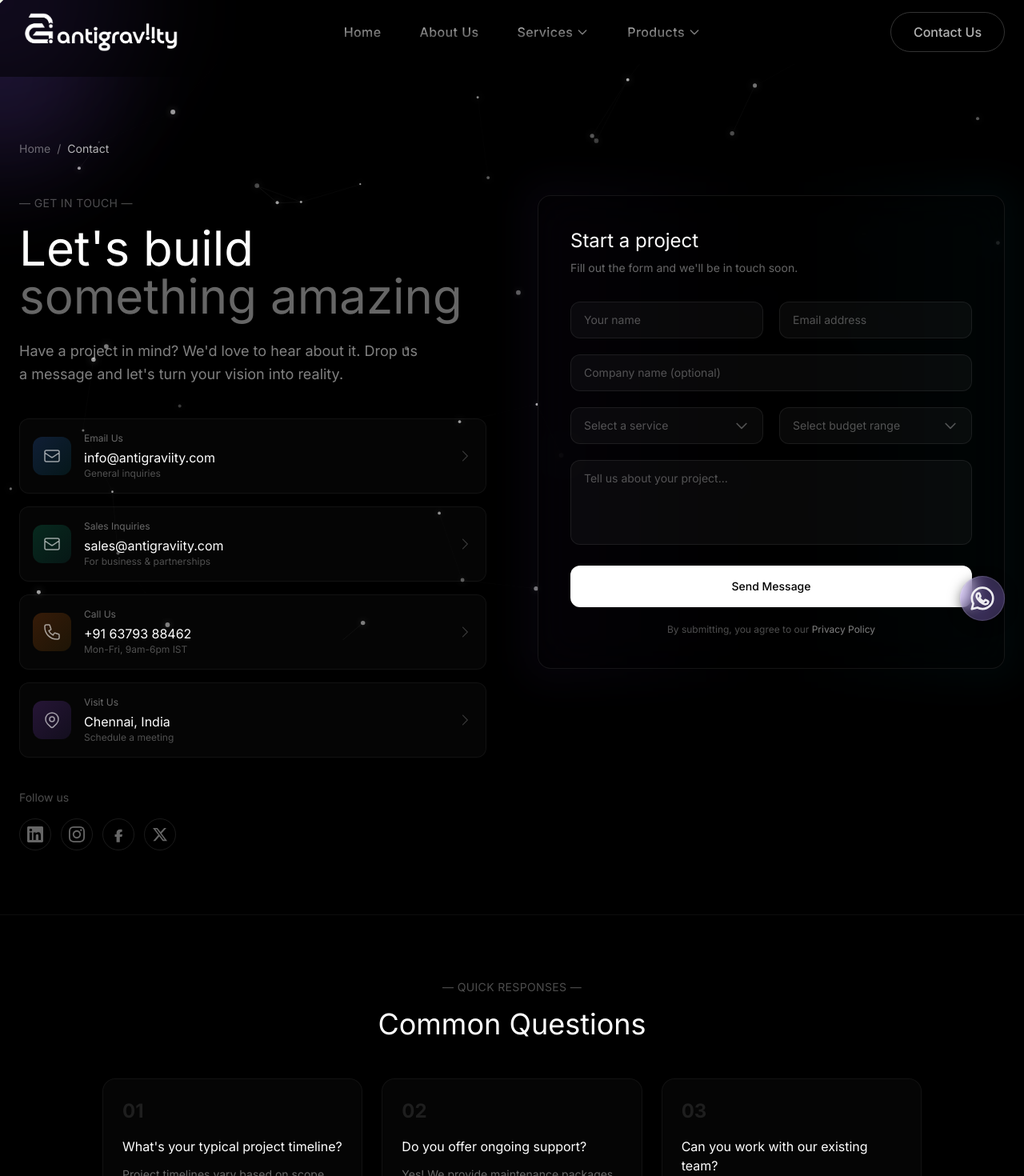
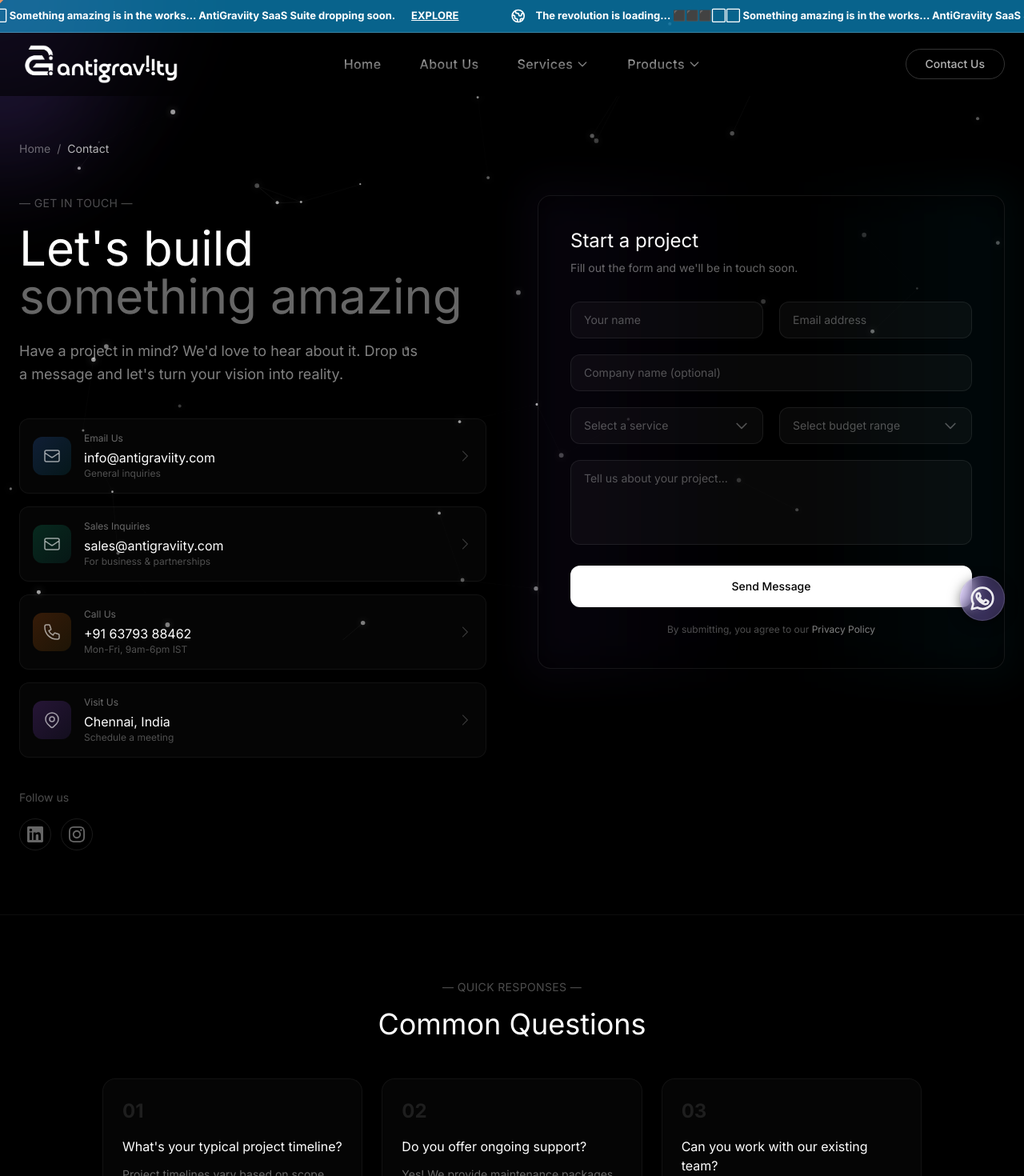
Before and after one commit to Antigraviity/antigraviity.com, a React (Create React App) app: page /contact in a window 1280 px wide. Shown: the top 1470 px of the page at 80% size. Built offline with nearby package versions, Linux system fonts and the light colour scheme; the HTML template or start-up script is replaced by a standard one; a web font is replaced by a local one.

Commit message:
feat: Add scrolling flash message, refine navigation, and update layout

```diff
--- a/src/App.js
+++ b/src/App.js
@@ -34,6 +34,7 @@ import NotFound from './pages/NotFound';
 import usePageTitle from './hooks/usePageTitle';
 import ThreeGlobe from './components/ThreeGlobe';
 import Pricing from './pages/Pricing';
+import FlashMessage from './components/FlashMessage';
 
 // ANTIGRAVIITY TECHNOLOGIES - COMPLETE WEBSITE
 // With Integrated Logo Animation
@@ -142,7 +143,7 @@ const Navigation = () => {
     location.pathname.startsWith('/aup');
 
   return (
-    <nav className={`fixed top-0 left-0 right-0 z-50 transition-all duration-500 ${isLegalPage
+    <nav className={`fixed top-10 left-0 right-0 z-50 transition-all duration-500 ${isLegalPage
       ? (scrolled ? 'bg-white/80 backdrop-blur-md border-b border-gray-200' : 'bg-white border-b border-gray-100')
       : (scrolled ? 'bg-black/50 backdrop-blur-md' : 'bg-black')
       }`}>
@@ -273,7 +274,7 @@ const Navigation = () => {
         <div className="hidden md:flex items-center justify-end" style={{ minWidth: '180px' }}>
           <Link
             to="/contact"
-            className="relative text-base font-medium px-7 py-3 rounded-full overflow-hidden transition-all duration-300"
+            className="relative text-sm font-medium px-6 py-2 rounded-full overflow-hidden transition-all duration-300"
             style={{
               background: 'transparent',
               border: isLegalPage ? '1px solid rgba(26,26,26,0.2)' : '1px solid rgba(255,255,255,0.2)',
@@ -1762,7 +1763,7 @@ const Footer = () => {
                     <path d="M20.447 20.452h-3.554v-5.569c0-1.328-.027-3.037-1.852-3.037-1.853 0-2.136 1.445-2.136 2.939v5.667H9.351V9h3.414v1.561h.046c.477-.9 1.637-1.85 3.37-1.85 3.601 0 4.267 2.37 4.267 5.455v6.286zM5.337 7.433c-1.144 0-2.063-.926-2.063-2.065 0-1.138.92-2.063 2.063-2.063 1.14 0 2.064.925 2.064 2.063 0 1.139-.925 2.065-2.064 2.065zm1.782 13.019H3.555V9h3.564v11.452zM22.225 0H1.771C.792 0 0 .774 0 1.729v20.542C0 23.227.792 24 1.771 24h20.451C23.2 24 24 23.227 24 22.271V1.729C24 .774 23.2 0 22.222 0h.003z" />
                   </svg>
                 ),
-                href: '#'
+                href: 'http://linkedin.com/company/antigraviity'
               },
               {
                 name: 'Instagram',
@@ -1771,30 +1772,14 @@ const Footer = () => {
                     <path d="M12 2.163c3.204 0 3.584.012 4.85.07 3.252.148 4.771 1.691 4.919 4.919.058 1.265.069 1.645.069 4.849 0 3.205-.012 3.584-.069 4.849-.149 3.225-1.664 4.771-4.919 4.919-1.266.058-1.644.07-4.85.07-3.204 0-3.584-.012-4.849-.07-3.26-.149-4.771-1.699-4.919-4.92-.058-1.265-.07-1.644-.07-4.849 0-3.204.013-3.583.07-4.849.149-3.227 1.664-4.771 4.919-4.919 1.266-.057 1.645-.069 4.849-.069zm0-2.163c-3.259 0-3.667.014-4.947.072-4.358.2-6.78 2.618-6.98 6.98-.059 1.281-.073 1.689-.073 4.948 0 3.259.014 3.668.072 4.948.2 4.358 2.618 6.78 6.98 6.98 1.281.058 1.689.072 4.948.072 3.259 0 3.668-.014 4.948-.072 4.354-.2 6.782-2.618 6.979-6.98.059-1.28.073-1.689.073-4.948 0-3.259-.014-3.667-.072-4.947-.196-4.354-2.617-6.78-6.979-6.98-1.281-.059-1.69-.073-4.949-.073zm0 5.838c-3.403 0-6.162 2.759-6.162 6.162s2.759 6.163 6.162 6.163 6.162-2.759 6.162-6.163c0-3.403-2.759-6.162-6.162-6.162zm0 10.162c-2.209 0-4-1.79-4-4 0-2.209 1.791-4 4-4s4 1.791 4 4c0 2.21-1.791 4-4 4zm6.406-11.845c-.796 0-1.441.645-1.441 1.44s.645 1.44 1.441 1.44c.795 0 1.439-.645 1.439-1.44s-.644-1.44-1.439-1.44z" />
                   </svg>
                 ),
-                href: '#'
-              },
-              {
-                name: 'Facebook',
-                icon: (
-                  <svg className="w-5 h-5" fill="currentColor" viewBox="0 0 24 24">
-                    <path d="M9.101 23.691v-7.98H6.627v-3.667h2.474v-1.58c0-4.085 1.848-5.978 5.858-5.978.401 0 .955.042 1.468.103a8.68 8.68 0 0 1 1.141.195v3.325a8.623 8.623 0 0 0-.653-.036c-2.148 0-2.797 1.657-2.797 2.895v1.085h3.988l-.85 3.667h-3.138v7.98h-5.017z" />
-                  </svg>
-                ),
-                href: '#'
-              },
-              {
-                name: 'Twitter',
-                icon: (
-                  <svg className="w-5 h-5" fill="currentColor" viewBox="0 0 24 24">
-                    <path d="M18.244 2.25h3.308l-7.227 8.26 8.502 11.24H16.17l-5.214-6.817L4.99 21.75H1.68l7.73-8.835L1.254 2.25H8.08l4.713 6.231zm-1.161 17.52h1.833L7.084 4.126H5.117z" />
-                  </svg>
-                ),
-                href: '#'
+                href: 'https://www.instagram.com/antigraviity_technologies/'
               }
             ].map((social) => (
               <a
                 key={social.name}
                 href={social.href}
+                target={social.href.startsWith('http') ? '_blank' : undefined}
+                rel={social.href.startsWith('http') ? 'noopener noreferrer' : undefined}
                 className={`w-10 h-10 rounded-full flex items-center justify-center transition-all hover:scale-110 ${isLegalPage
                   ? 'border border-gray-300 text-gray-600 hover:text-gray-900 hover:border-gray-400 hover:bg-gray-100'
                   : 'border border-white/10 text-white/40 hover:text-white hover:border-white/30 hover:bg-white/5'
@@ -1844,7 +1829,11 @@ const ScrollToTop = () => {
   const { pathname } = useLocation();
 
   useEffect(() => {
-    window.scrollTo(0, 0);
+    window.scrollTo({
+      top: 0,
+      left: 0,
+      behavior: 'instant'
+    });
   }, [pathname]);
 
   return null;
@@ -1893,9 +1882,11 @@ const MainLayout = () => {
   return (
     <div className={`min-h-screen relative w-full overflow-x-hidden ${isLegalPage ? 'bg-white text-gray-900' : 'bg-black text-white'}`}>
       {!isLegalPage && <InteractiveParticles />}
+      <FlashMessage />
       <Navigation />
 
-      <main className="relative z-10">
+      <main className="relative z-10 transition-opacity duration-300 ease-in-out key={location.pathname}">
+        <div key={location.pathname} className="animate-fade-in">
           <Routes>
             <Route path="/" element={<HomePage />} />
             <Route path="/about-us" element={<AboutUs />} />
@@ -1922,6 +1913,7 @@ const MainLayout = () => {
             <Route path="/pricing" element={<Navigate to="/pricing/web-development" replace />} />
             <Route path="/pricing/:category" element={<Pricing />} />
           </Routes>
+        </div>
       </main>
 
       <Footer />
--- /dev/null
+++ b/src/components/FlashMessage.js
@@ -0,0 +1,41 @@
+import React from 'react';
+import { Link } from 'react-router-dom';
+
+const FlashMessage = () => {
+    return (
+        <div className="fixed top-0 left-0 right-0 z-[60] bg-[#0ea5e9]/60 backdrop-blur-xl border-b border-white/20 text-white py-2.5 overflow-hidden">
+            <div className="animate-marquee whitespace-nowrap flex items-center">
+                <span className="mx-8 text-[13px] font-bold flex items-center gap-3">
+                    <svg className="w-5 h-5 text-white" fill="none" viewBox="0 0 24 24" stroke="currentColor">
+                        <path strokeLinecap="round" strokeLinejoin="round" strokeWidth={2} d="M3.055 11H5a2 2 0 012 2v1a2 2 0 002 2 2 2 0 012 2v2.945M8 3.935V5.5A2.5 2.5 0 0010.5 8h.5a2 2 0 012 2 2 2 0 104 0 2 2 0 012-2h1.064M15 20.488V18a2 2 0 012-2h3.064M21 12a9 9 0 11-18 0 9 9 0 0118 0z" />
+                    </svg>
+                    The revolution is loading... ⬛⬛⬛⬜⬜ Something amazing is in the works... AntiGraviity SaaS Suite dropping soon.
+                    <Link to="/products" className="ml-2 underline hover:text-white/80 transition-colors">EXPLORE</Link>
+                </span>
+                <span className="mx-8 text-[13px] font-bold flex items-center gap-3">
+                    <svg className="w-5 h-5 text-white" fill="none" viewBox="0 0 24 24" stroke="currentColor">
+                        <path strokeLinecap="round" strokeLinejoin="round" strokeWidth={2} d="M3.055 11H5a2 2 0 012 2v1a2 2 0 002 2 2 2 0 012 2v2.945M8 3.935V5.5A2.5 2.5 0 0010.5 8h.5a2 2 0 012 2 2 2 0 104 0 2 2 0 012-2h1.064M15 20.488V18a2 2 0 012-2h3.064M21 12a9 9 0 11-18 0 9 9 0 0118 0z" />
+                    </svg>
+                    The revolution is loading... ⬛⬛⬛⬜⬜ Something amazing is in the works... AntiGraviity SaaS Suite dropping soon.
+                    <Link to="/products" className="ml-2 underline hover:text-white/80 transition-colors">EXPLORE</Link>
+                </span>
+                <span className="mx-8 text-[13px] font-bold flex items-center gap-3">
+                    <svg className="w-5 h-5 text-white" fill="none" viewBox="0 0 24 24" stroke="currentColor">
+                        <path strokeLinecap="round" strokeLinejoin="round" strokeWidth={2} d="M3.055 11H5a2 2 0 012 2v1a2 2 0 002 2 2 2 0 012 2v2.945M8 3.935V5.5A2.5 2.5 0 0010.5 8h.5a2 2 0 012 2 2 2 0 104 0 2 2 0 012-2h1.064M15 20.488V18a2 2 0 012-2h3.064M21 12a9 9 0 11-18 0 9 9 0 0118 0z" />
+                    </svg>
+                    The revolution is loading... ⬛⬛⬛⬜⬜ Something amazing is in the works... AntiGraviity SaaS Suite dropping soon.
+                    <Link to="/products" className="ml-2 underline hover:text-white/80 transition-colors">EXPLORE</Link>
+                </span>
+                <span className="mx-8 text-[13px] font-bold flex items-center gap-3">
+                    <svg className="w-5 h-5 text-white" fill="none" viewBox="0 0 24 24" stroke="currentColor">
+                        <path strokeLinecap="round" strokeLinejoin="round" strokeWidth={2} d="M3.055 11H5a2 2 0 012 2v1a2 2 0 002 2 2 2 0 012 2v2.945M8 3.935V5.5A2.5 2.5 0 0010.5 8h.5a2 2 0 012 2 2 2 0 104 0 2 2 0 012-2h1.064M15 20.488V18a2 2 0 012-2h3.064M21 12a9 9 0 11-18 0 9 9 0 0118 0z" />
+                    </svg>
+                    The revolution is loading... ⬛⬛⬛⬜⬜ Something amazing is in the works... AntiGraviity SaaS Suite dropping soon.
+                    <Link to="/products" className="ml-2 underline hover:text-white/80 transition-colors">EXPLORE</Link>
+                </span>
+            </div>
+        </div>
+    );
+};
+
+export default FlashMessage;
--- a/src/index.css
+++ b/src/index.css
@@ -14,7 +14,7 @@
 }
 
 html {
-  scroll-behavior: smooth;
+  /* scroll-behavior: smooth; - Removed to fix instant scroll to top on navigation */
 }
 
 body {
@@ -154,3 +154,32 @@ select option[value=""] {
     transform: translate(-50%, -50%) scale(1.01);
   }
 }
+
+@keyframes fadeIn {
+  from {
+    opacity: 0;
+  }
+
+  to {
+    opacity: 1;
+  }
+}
+
+.animate-fade-in {
+  animation: fadeIn 0.3s ease-in-out forwards;
+}
+
+@keyframes marquee {
+  0% {
+    transform: translateX(0%);
+  }
+
+  100% {
+    transform: translateX(-100%);
+  }
+}
+
+.animate-marquee {
+  animation: marquee 25s linear infinite;
+  min-width: 100%;
+}
--- a/src/pages/ContactUs.js
+++ b/src/pages/ContactUs.js
@@ -274,7 +274,7 @@ const ContactUs = () => {
                           <path d="M20.447 20.452h-3.554v-5.569c0-1.328-.027-3.037-1.852-3.037-1.853 0-2.136 1.445-2.136 2.939v5.667H9.351V9h3.414v1.561h.046c.477-.9 1.637-1.85 3.37-1.85 3.601 0 4.267 2.37 4.267 5.455v6.286zM5.337 7.433c-1.144 0-2.063-.926-2.063-2.065 0-1.138.92-2.063 2.063-2.063 1.14 0 2.064.925 2.064 2.063 0 1.139-.925 2.065-2.064 2.065zm1.782 13.019H3.555V9h3.564v11.452zM22.225 0H1.771C.792 0 0 .774 0 1.729v20.542C0 23.227.792 24 1.771 24h20.451C23.2 24 24 23.227 24 22.271V1.729C24 .774 23.2 0 22.222 0h.003z" />
                         </svg>
                       ),
-                      href: '#'
+                      href: 'http://linkedin.com/company/antigraviity'
                     },
                     {
                       name: 'Instagram',
@@ -283,30 +283,14 @@ const ContactUs = () => {
                           <path d="M12 2.163c3.204 0 3.584.012 4.85.07 3.252.148 4.771 1.691 4.919 4.919.058 1.265.069 1.645.069 4.849 0 3.205-.012 3.584-.069 4.849-.149 3.225-1.664 4.771-4.919 4.919-1.266.058-1.644.07-4.85.07-3.204 0-3.584-.012-4.849-.07-3.26-.149-4.771-1.699-4.919-4.92-.058-1.265-.07-1.644-.07-4.849 0-3.204.013-3.583.07-4.849.149-3.227 1.664-4.771 4.919-4.919 1.266-.057 1.645-.069 4.849-.069zm0-2.163c-3.259 0-3.667.014-4.947.072-4.358.2-6.78 2.618-6.98 6.98-.059 1.281-.073 1.689-.073 4.948 0 3.259.014 3.668.072 4.948.2 4.358 2.618 6.78 6.98 6.98 1.281.058 1.689.072 4.948.072 3.259 0 3.668-.014 4.948-.072 4.354-.2 6.782-2.618 6.979-6.98.059-1.28.073-1.689.073-4.948 0-3.259-.014-3.667-.072-4.947-.196-4.354-2.617-6.78-6.979-6.98-1.281-.059-1.69-.073-4.949-.073zm0 5.838c-3.403 0-6.162 2.759-6.162 6.162s2.759 6.163 6.162 6.163 6.162-2.759 6.162-6.163c0-3.403-2.759-6.162-6.162-6.162zm0 10.162c-2.209 0-4-1.79-4-4 0-2.209 1.791-4 4-4s4 1.791 4 4c0 2.21-1.791 4-4 4zm6.406-11.845c-.796 0-1.441.645-1.441 1.44s.645 1.44 1.441 1.44c.795 0 1.439-.645 1.439-1.44s-.644-1.44-1.439-1.44z" />
                         </svg>
                       ),
-                      href: '#'
-                    },
-                    {
-                      name: 'Facebook',
-                      icon: (
-                        <svg className="w-5 h-5" fill="currentColor" viewBox="0 0 24 24">
-                          <path d="M9.101 23.691v-7.98H6.627v-3.667h2.474v-1.58c0-4.085 1.848-5.978 5.858-5.978.401 0 .955.042 1.468.103a8.68 8.68 0 0 1 1.141.195v3.325a8.623 8.623 0 0 0-.653-.036c-2.148 0-2.797 1.657-2.797 2.895v1.085h3.988l-.85 3.667h-3.138v7.98h-5.017z" />
-                        </svg>
-                      ),
-                      href: '#'
-                    },
-                    {
-                      name: 'Twitter',
-                      icon: (
-                        <svg className="w-5 h-5" fill="currentColor" viewBox="0 0 24 24">
-                          <path d="M18.244 2.25h3.308l-7.227 8.26 8.502 11.24H16.17l-5.214-6.817L4.99 21.75H1.68l7.73-8.835L1.254 2.25H8.08l4.713 6.231zm-1.161 17.52h1.833L7.084 4.126H5.117z" />
-                        </svg>
-                      ),
-                      href: '#'
+                      href: 'https://www.instagram.com/antigraviity_technologies/'
                     }
                   ].map((social) => (
                     <a
                       key={social.name}
                       href={social.href}
+                      target={social.href.startsWith('http') ? '_blank' : undefined}
+                      rel={social.href.startsWith('http') ? 'noopener noreferrer' : undefined}
                       className="w-10 h-10 rounded-full border border-white/10 flex items-center justify-center text-white/40 hover:text-white hover:border-white/30 transition-all hover:scale-110 hover:bg-white/5"
                       aria-label={social.name}
                     >
```
Lines whose indentation alone changed are shown as unchanged.
